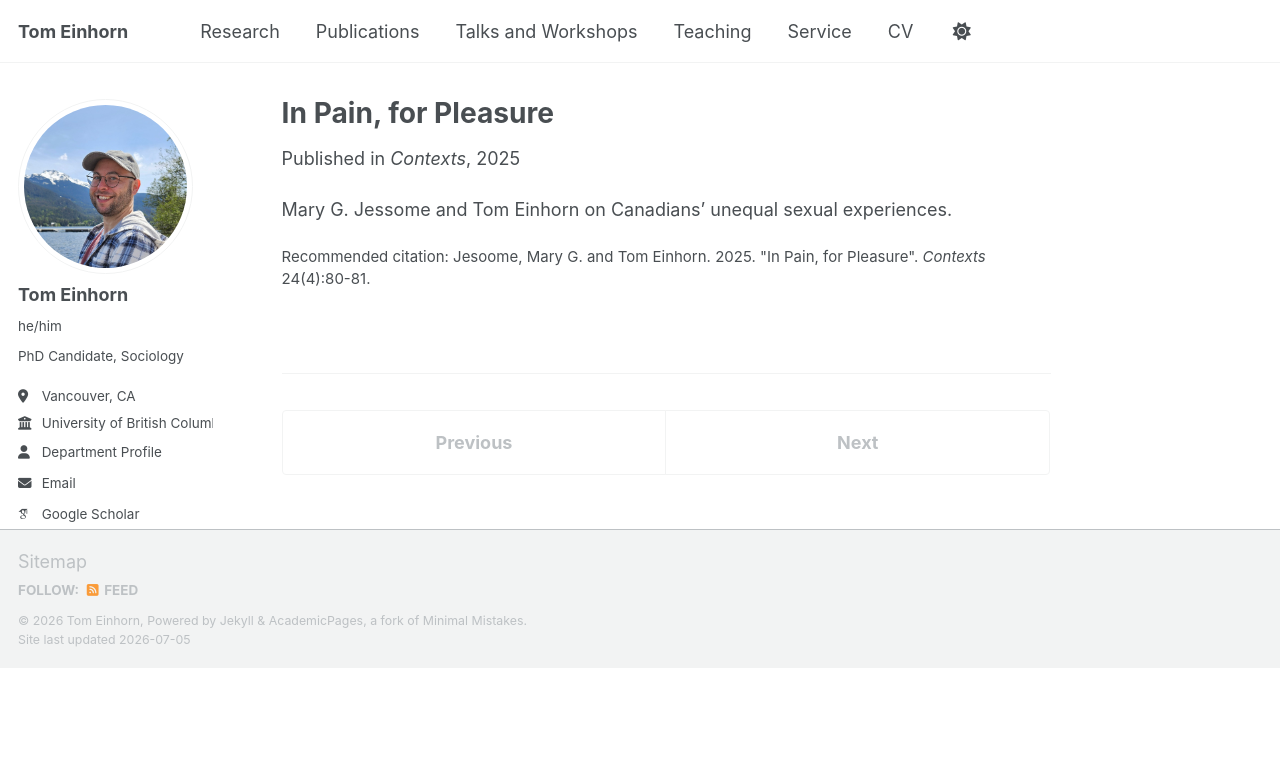
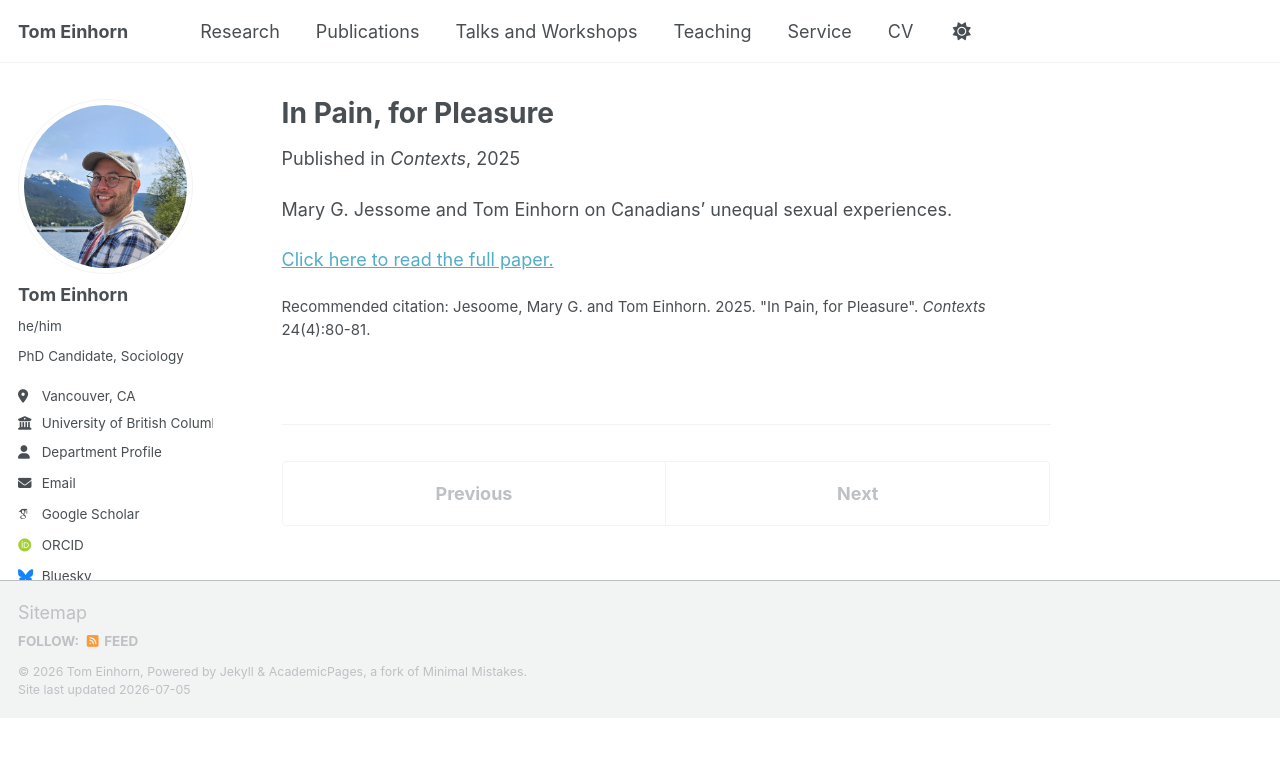
Before and after one commit to TomEinhorn/tomeinhorn.github.io, a Jekyll site: the page built from _publications/2025-contexts.md, in a window 1280 px wide. Shown: the top 757 px of the page. Built offline with Jekyll 4.4.1, drawn with Linux system fonts in a browser that asks for light colours; some web fonts are replaced; a script bundle is joined from its source files by our own code; library files that are not in the unit come from our copies.

Commit message:
Add link to full paper in 2025-contexts.md

```diff
--- a/_publications/2025-contexts.md
+++ b/_publications/2025-contexts.md
@@ -14,5 +14,6 @@ bibtexurl:
 citation: 'Jesoome, Mary G. and Tom Einhorn. 2025. &quot;In Pain, for Pleasure&quot;. <i>Contexts</i> 24(4):80-81.'
 ---
 
+Mary G. Jessome and Tom Einhorn on Canadians' unequal sexual experiences.
 
-Mary G. Jessome and Tom Einhorn on Canadians' unequal sexual experiences.
+[Click here to read the full paper.](https://journals.sagepub.com/doi/abs/10.1177/15365042251386866)
```
